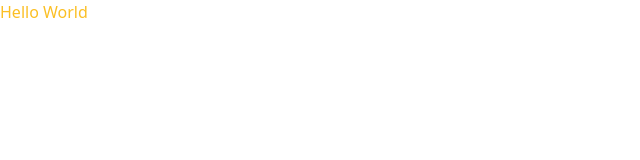
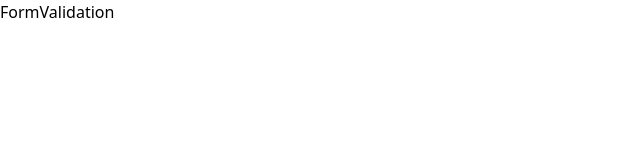
Before and after one commit to Tusar78/intro-component-with-sign-up-form, a React (Create React App) app: page / in a window 1280 px wide. Shown: the top 160 px of the page, without its empty margins (0-640 px from the left). Built offline with nearby package versions, Linux system fonts and the light colour scheme.

Commit message:
All neccessary components are added

```diff
--- a/src/App.js
+++ b/src/App.js
@@ -1,7 +1,9 @@
+import FormPage from "./Components/FormPage";
+
 function App() {
   return (
     <>
-      <h2 className='text-amber-400'>Hello World</h2>
+      <FormPage />
     </>
   );
 }
--- /dev/null
+++ b/src/Components/FormPage.js
@@ -0,0 +1,12 @@
+import React from 'react';
+import FormValidation from './FormValidation';
+
+const FormPage = () => {
+  return (
+    <div>
+      <FormValidation />
+    </div>
+  );
+};
+
+export default FormPage;
--- /dev/null
+++ b/src/Components/FormValidation.js
@@ -0,0 +1,11 @@
+import React, { Component } from 'react'
+
+export class FormValidation extends Component {
+  render() {
+    return (
+      <div>FormValidation</div>
+    )
+  }
+}
+
+export default FormValidation
```
